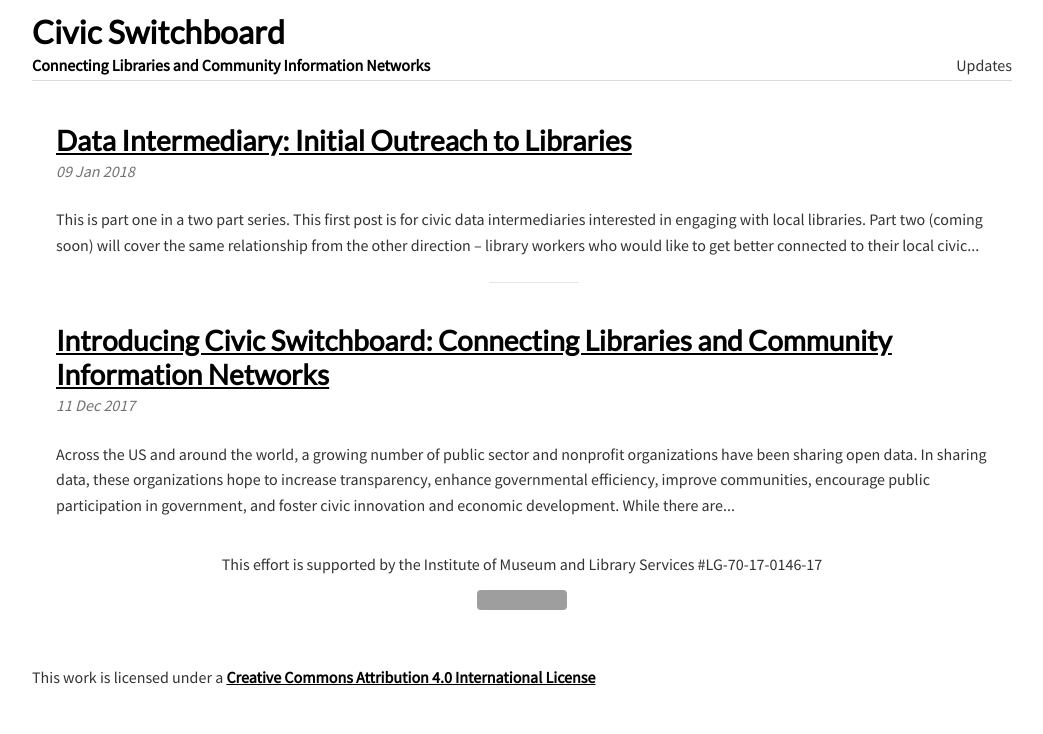
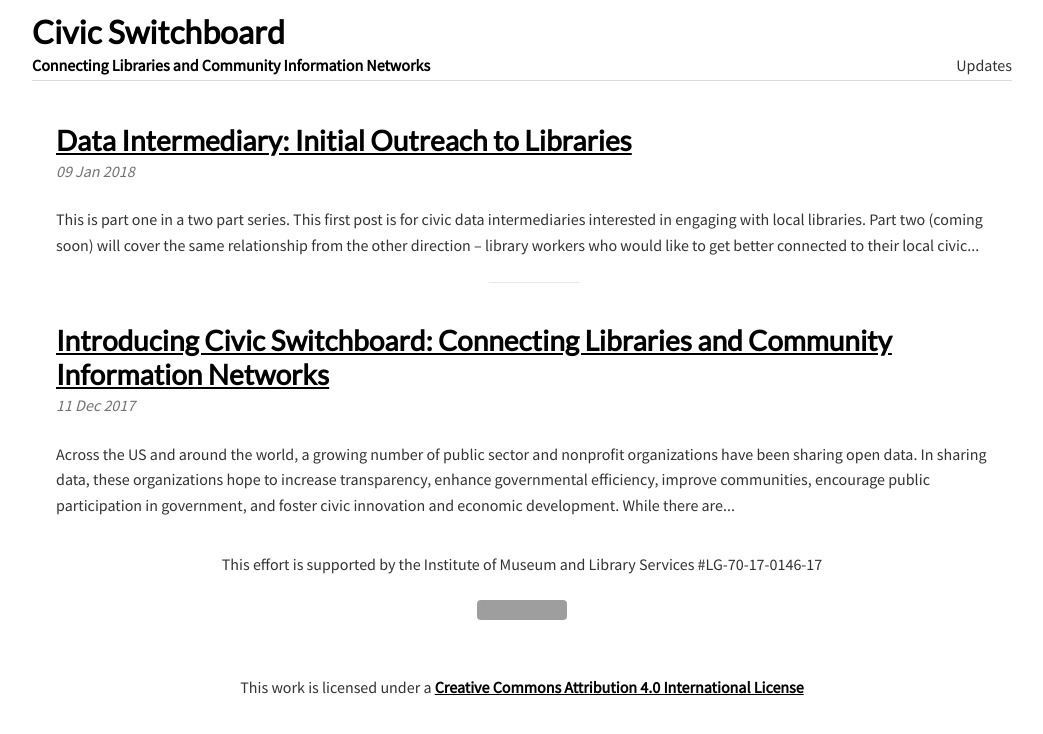
Before and after one commit to civic-switchboard/civic-switchboard.github.io.first, a Jekyll site: the page built from updates/index.html, in a window 1280 px wide. Shown: the top 734 px of the page, without its empty margins (118-1161 px from the left). Built offline with Jekyll 4.4.1, drawn with Linux system fonts in a browser that asks for light colours; the list of posts is cut into pages by our own code; grey boxes are pictures that could not be loaded.

Commit message:
Update footer.html

```diff
--- a/_includes/footer.html
+++ b/_includes/footer.html
@@ -1,2 +1,2 @@
 <footer><span>This effort is supported by the Institute of Museum and Library Services #LG-70-17-0146-17</span></footer>
-<a rel="license" href="http://creativecommons.org/licenses/by/4.0/"><img alt="Creative Commons License" style="border-width:0" src="https://i.creativecommons.org/l/by/4.0/88x31.png" /></a><br />This work is licensed under a <a rel="license" href="http://creativecommons.org/licenses/by/4.0/">Creative Commons Attribution 4.0 International License</a>
+<footer><span><a rel="license" href="http://creativecommons.org/licenses/by/4.0/"><img alt="Creative Commons License" style="border-width:0" src="https://i.creativecommons.org/l/by/4.0/88x31.png" /></a><br />This work is licensed under a <a rel="license" href="http://creativecommons.org/licenses/by/4.0/">Creative Commons Attribution 4.0 International License</a></span></footer>
```
